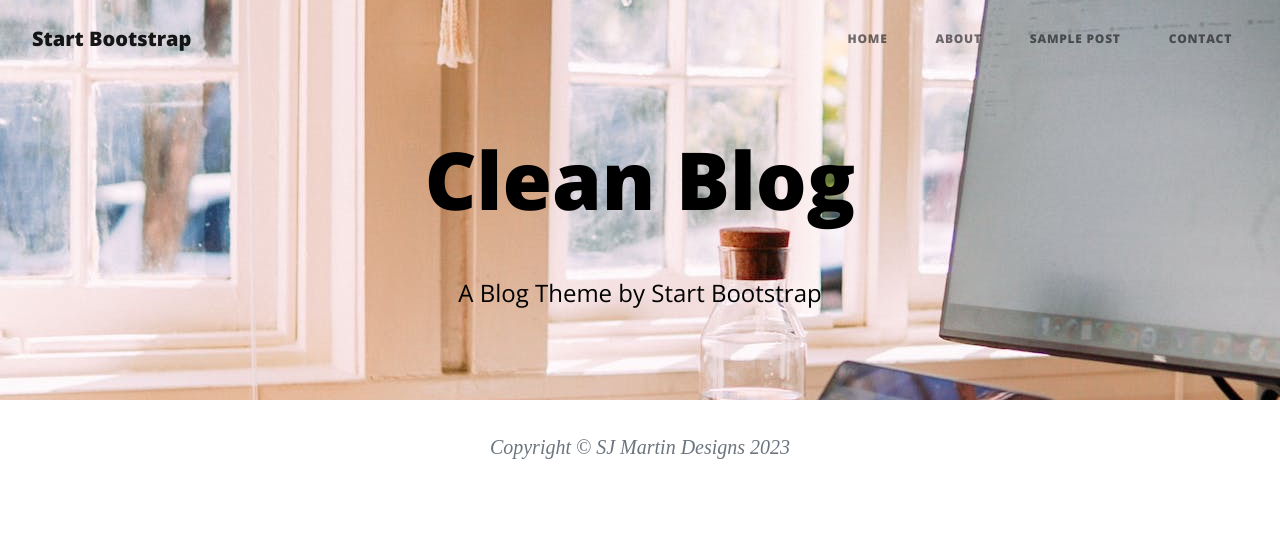
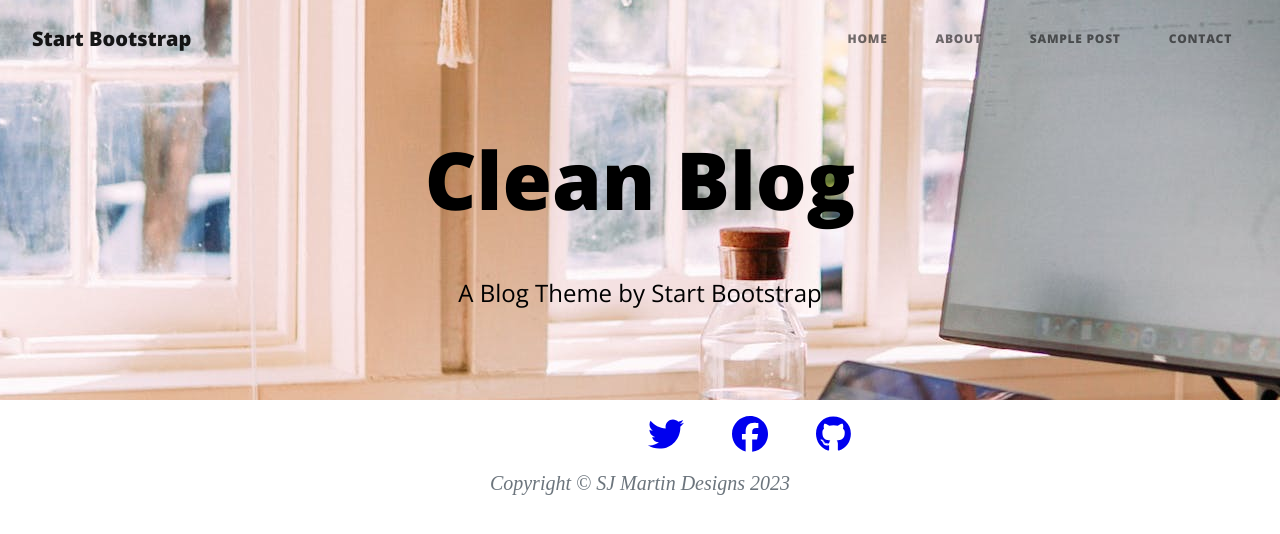
Before and after one commit to Coding-Cowboy74/developments, a React (Vite) app in the folder exercises/Level-03/Bloggin-Props/: page / in a window 1280 px wide. Shown: the top 534 px of the page. Built offline with nearby package versions, Linux system fonts and the light colour scheme.

Commit message:
updated the footer with the icons from FontAwesome website. All are clickable and URL's are set too.

```diff
--- a/exercises/Level-03/Bloggin-Props/src/App.jsx
+++ b/exercises/Level-03/Bloggin-Props/src/App.jsx
@@ -3,6 +3,11 @@ import Data from './Data'
 import Header from './components/Header';
 import Footer from './components/Footer';
 import BlogList from './components/BlogList';
+
+import { library } from '@fortawesome/fontawesome-svg-core';
+import { faTwitter, faGithub, faFacebook } from '@fortawesome/free-brands-svg-icons';
+
+library.add(faFacebook, faTwitter, faGithub)
 
 function App() {
 
--- a/exercises/Level-03/Bloggin-Props/src/components/Footer.jsx
+++ b/exercises/Level-03/Bloggin-Props/src/components/Footer.jsx
@@ -1,15 +1,18 @@
 import React from "react";
+import { FontAwesomeIcon } from "@fortawesome/react-fontawesome";
 
 function Footer() {
     return (
         <div className="border">
             <div className="container">
                 <div className="center-content">
-                    <ul>
-
+                    <ul className="social-media">
+                        <li><a href="https://twitter.com/" target="_blank"><FontAwesomeIcon icon="fa-brands fa-twitter" size="3x" /></a></li>
+                        <li><a href="https://www.facebook.com/" target="_blank"><FontAwesomeIcon icon="fa-brands fa-facebook" size="3x" /></a></li>
+                        <li><a href="https://github.com/" target="_blank"><FontAwesomeIcon icon="fa-brands fa-github" size="3x" /></a></li>
                     </ul>
-                    <div className="copyright-website">Copyright &copy; SJ Martin Designs 2023</div>
                 </div>
+                <div className="copyright-website">Copyright &copy; SJ Martin Designs 2023</div>
             </div>
         </div>
     )
--- a/exercises/Level-03/Bloggin-Props/src/index.css
+++ b/exercises/Level-03/Bloggin-Props/src/index.css
@@ -78,3 +78,9 @@ a {
     color: #6c757d;
     font-style: italic;
 }
+
+.center-content {
+    display: flex;
+    align-items: center;
+    margin-left: 38rem;
+}
```
